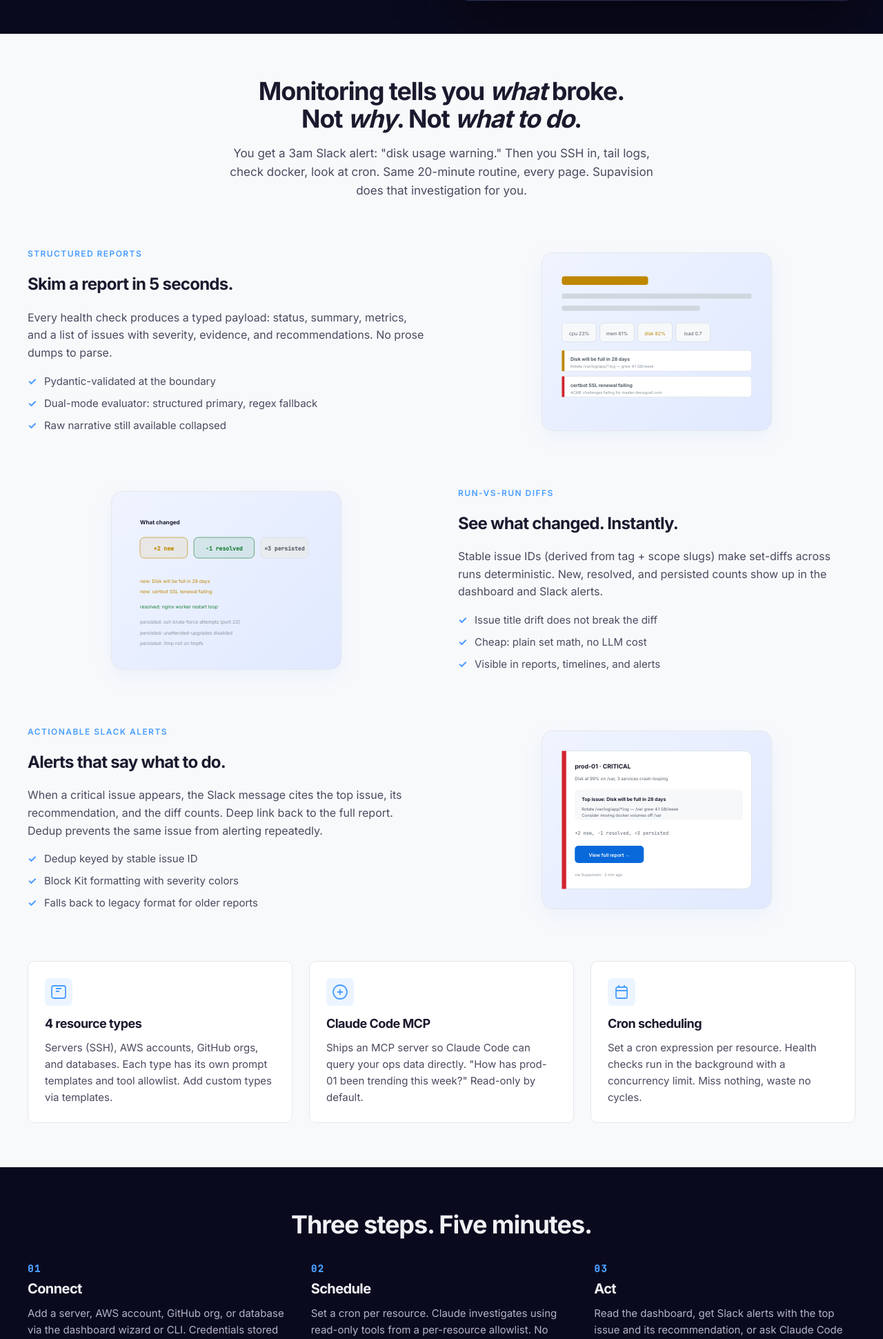
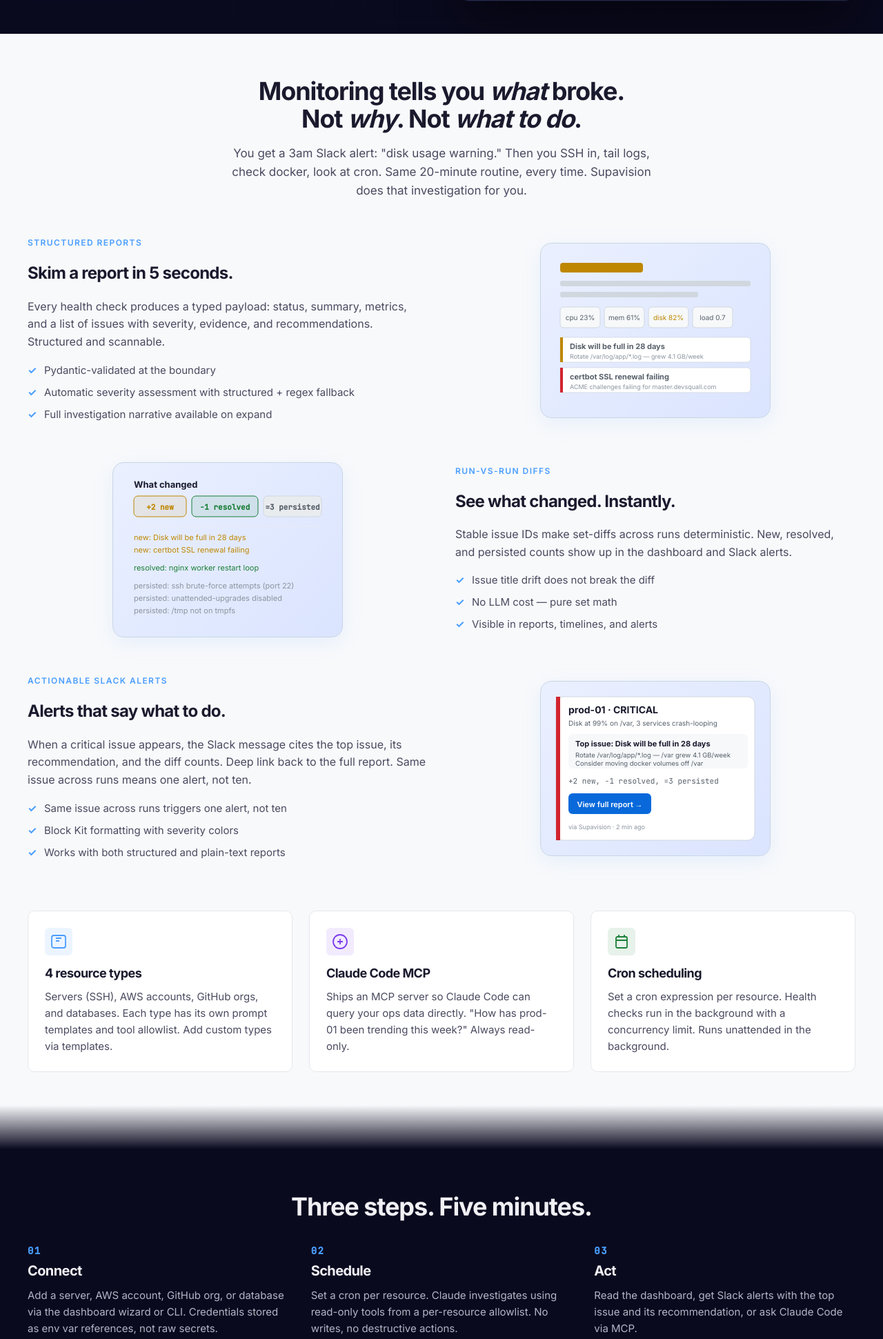
Before and after one commit to devsquall/supavision, a FastAPI app: page /landing in a window 1280 px wide. Shown: the part 568-2509 px from the top of the page at 69% size. Run offline with FastAPI, Linux system fonts and the light colour scheme.

Commit message:
fix: landing page rework — tighter layout, honest copy, fixed SVGs
Restructured from 9 sections to 7. Removed overclaims ("Built for
real production", "755 tests", "$0 API cost", "senior SRE").
Fixed SVG viewBox sizing (content was rendering too small/too large).
Tightened typography (hero 56px max, sections 36px max), reduced
section padding, added light-to-dark gradient divider, security
panel treatment, and icon color variants on capability cards.
Replaced jargon with clear language throughout.

Co-Authored-By: Claude Opus 4.6 (1M context) <noreply@anthropic.com>

```diff
--- a/src/supavision/web/static/landing.css
+++ b/src/supavision/web/static/landing.css
@@ -280,8 +280,8 @@ h1, h2, h3, h4 { margin: 0; letter-spacing: -0.03em; font-weight: 700; }
 
 .lp-feature {
   display: grid; grid-template-columns: 1fr 1fr;
-  gap: var(--lp-sp-12); align-items: center;
-  margin-bottom: var(--lp-sp-16);
+  gap: var(--lp-sp-10); align-items: center;
+  margin-bottom: var(--lp-sp-12);
 }
 .lp-feature:last-child { margin-bottom: 0; }
 .lp-feature--reverse .lp-feature-visual { order: -1; }
@@ -309,12 +309,12 @@ h1, h2, h3, h4 { margin: 0; letter-spacing: -0.03em; font-weight: 700; }
   aspect-ratio: 4 / 3;
   max-width: 480px;
   margin-inline: auto;
-  background: linear-gradient(135deg, #f0f4ff, #e0e9ff);
-  border: 1px solid var(--lp-border-light);
+  background: linear-gradient(135deg, #eaf0ff, #dbe4ff);
+  border: 1px solid #c8d6e5;
   border-radius: var(--lp-radius-lg);
   padding: var(--lp-sp-4);
   display: flex; align-items: center; justify-content: center;
-  box-shadow: 0 8px 30px rgba(74, 158, 255, 0.08);
+  box-shadow: 0 8px 30px rgba(74, 158, 255, 0.10);
 }
 
 /* ── Compact cards (3-up grid) ───────────────────────────────── */
@@ -339,6 +339,8 @@ h1, h2, h3, h4 { margin: 0; letter-spacing: -0.03em; font-weight: 700; }
   padding: 8px; border-radius: var(--lp-radius-sm);
   background: rgba(74, 158, 255, 0.1); color: var(--lp-accent);
 }
+.lp-card-icon--purple { background: rgba(124, 58, 237, 0.1); color: #7c3aed; }
+.lp-card-icon--green { background: rgba(26, 127, 55, 0.1); color: #1a7f37; }
 .lp-card h3 {
   font-size: 18px; margin-bottom: var(--lp-sp-2);
   color: var(--lp-text-dark);
@@ -422,6 +424,28 @@ h1, h2, h3, h4 { margin: 0; letter-spacing: -0.03em; font-weight: 700; }
 }
 .lp-security strong { color: var(--lp-text); font-weight: 600; }
 
+.lp-security-panel {
+  background: rgba(255, 255, 255, 0.03);
+  border: 1px solid var(--lp-border-dark);
+  border-radius: var(--lp-radius-lg);
+  padding: var(--lp-sp-6) var(--lp-sp-8) var(--lp-sp-5);
+  max-width: 900px;
+  margin: 0 auto;
+}
+
+/* ── Light→dark gradient divider ─────────────────────────────── */
+
+.lp-divider-fade {
+  height: 64px;
+  background: linear-gradient(to bottom, var(--lp-bg-light) 0%, var(--lp-bg) 100%);
+}
+
+/* ── Tighter spacing for bottom sections ─────────────────────── */
+
+#security.lp-section { padding-top: var(--lp-sp-12); padding-bottom: var(--lp-sp-12); }
+#security .lp-container--narrow { margin-bottom: var(--lp-sp-8); }
+#security + .lp-section { padding-top: var(--lp-sp-8); padding-bottom: var(--lp-sp-12); }
+
 /* ── Footer ──────────────────────────────────────────────────── */
 
 .lp-footer {
--- a/src/supavision/web/templates/landing.html
+++ b/src/supavision/web/templates/landing.html
@@ -95,52 +95,48 @@
     </div>
   </section>
 
-  <!-- ── PROBLEM ─────────────────────────────────────────────── -->
-  <section class="lp-section lp-section--light">
-    <div class="lp-container lp-container--narrow" style="text-align:center">
+  <!-- ── FEATURES (detailed with visuals) ────────────────────── -->
+  <section id="features" class="lp-section lp-section--light">
+    <div class="lp-container lp-container--narrow" style="text-align:center; margin-bottom:var(--lp-sp-12)">
       <h2 class="lp-section-title lp-reveal">Monitoring tells you <em>what</em> broke.<br>Not <em>why</em>. Not <em>what to do</em>.</h2>
-      <p class="lp-section-sub lp-reveal" style="margin:0 auto">You get a 3am Slack alert: "disk usage warning." Then you SSH in, tail logs, check docker, look at cron. Same 20-minute routine, every page. Supavision does that investigation for you.</p>
+      <p class="lp-section-sub lp-reveal" style="margin:0 auto">You get a 3am Slack alert: "disk usage warning." Then you SSH in, tail logs, check docker, look at cron. Same 20-minute routine, every time. Supavision does that investigation for you.</p>
     </div>
-  </section>
-
-  <!-- ── FEATURES (detailed with visuals) ────────────────────── -->
-  <section id="features" class="lp-section lp-section--light" style="padding-top:0">
     <div class="lp-container">
       <!-- Feature 1: Structured reports -->
       <div class="lp-feature lp-reveal">
         <div>
           <span class="lp-eyebrow">Structured reports</span>
           <h3>Skim a report in 5 seconds.</h3>
-          <p>Every health check produces a typed payload: status, summary, metrics, and a list of issues with severity, evidence, and recommendations. No prose dumps to parse.</p>
+          <p>Every health check produces a typed payload: status, summary, metrics, and a list of issues with severity, evidence, and recommendations. Structured and scannable.</p>
           <ul class="lp-feature-list">
             <li>Pydantic-validated at the boundary</li>
-            <li>Dual-mode evaluator: structured primary, regex fallback</li>
-            <li>Raw narrative still available collapsed</li>
+            <li>Automatic severity assessment with structured + regex fallback</li>
+            <li>Full investigation narrative available on expand</li>
           </ul>
         </div>
         <div class="lp-feature-visual">
-          <svg viewBox="0 0 480 360" width="100%" aria-hidden="true">
-            <rect x="20" y="28" width="200" height="20" rx="6" fill="#bf8700"/>
-            <rect x="20" y="68" width="440" height="12" rx="4" fill="#d0d7de"/>
-            <rect x="20" y="96" width="320" height="12" rx="4" fill="#d0d7de"/>
+          <svg viewBox="0 0 300 220" width="100%" aria-hidden="true">
+            <rect x="12" y="12" width="120" height="14" rx="4" fill="#bf8700"/>
+            <rect x="12" y="38" width="276" height="8" rx="3" fill="#d0d7de"/>
+            <rect x="12" y="54" width="200" height="8" rx="3" fill="#d0d7de"/>
             <g>
-              <rect x="20" y="136" width="80" height="44" rx="8" fill="#f6f8fa" stroke="#d0d7de"/>
-              <text x="60" y="164" font-family="Inter" font-size="11" fill="#57606a" text-anchor="middle">cpu 23%</text>
-              <rect x="108" y="136" width="80" height="44" rx="8" fill="#f6f8fa" stroke="#d0d7de"/>
-              <text x="148" y="164" font-family="Inter" font-size="11" fill="#57606a" text-anchor="middle">mem 61%</text>
-              <rect x="196" y="136" width="80" height="44" rx="8" fill="#f6f8fa" stroke="#d0d7de"/>
-              <text x="236" y="164" font-family="Inter" font-size="11" fill="#bf8700" text-anchor="middle">disk 82%</text>
-              <rect x="284" y="136" width="80" height="44" rx="8" fill="#f6f8fa" stroke="#d0d7de"/>
-              <text x="324" y="164" font-family="Inter" font-size="11" fill="#57606a" text-anchor="middle">load 0.7</text>
+              <rect x="12" y="76" width="58" height="30" rx="5" fill="#f6f8fa" stroke="#d0d7de"/>
+              <text x="41" y="95" font-family="Inter" font-size="10" fill="#57606a" text-anchor="middle">cpu 23%</text>
+              <rect x="76" y="76" width="58" height="30" rx="5" fill="#f6f8fa" stroke="#d0d7de"/>
+              <text x="105" y="95" font-family="Inter" font-size="10" fill="#57606a" text-anchor="middle">mem 61%</text>
+              <rect x="140" y="76" width="58" height="30" rx="5" fill="#f6f8fa" stroke="#d0d7de"/>
+              <text x="169" y="95" font-family="Inter" font-size="10" fill="#bf8700" text-anchor="middle">disk 82%</text>
+              <rect x="204" y="76" width="58" height="30" rx="5" fill="#f6f8fa" stroke="#d0d7de"/>
+              <text x="233" y="95" font-family="Inter" font-size="10" fill="#57606a" text-anchor="middle">load 0.7</text>
             </g>
-            <rect x="20" y="200" width="440" height="48" rx="8" fill="#fff" stroke="#d0d7de" stroke-width="0.8"/>
-            <rect x="20" y="200" width="6" height="48" fill="#bf8700"/>
-            <text x="40" y="224" font-family="Inter" font-weight="700" font-size="11" fill="#57606a">Disk will be full in 28 days</text>
-            <text x="40" y="240" font-family="Inter" font-size="9" fill="#8b949e">Rotate /var/log/app/*.log — grew 4.1 GB/week</text>
-            <rect x="20" y="260" width="440" height="48" rx="8" fill="#fff" stroke="#d0d7de" stroke-width="0.8"/>
-            <rect x="20" y="260" width="6" height="48" fill="#d1242f"/>
-            <text x="40" y="284" font-family="Inter" font-weight="700" font-size="11" fill="#57606a">certbot SSL renewal failing</text>
-            <text x="40" y="300" font-family="Inter" font-size="9" fill="#8b949e">ACME challenges failing for master.devsquall.com</text>
+            <rect x="12" y="120" width="276" height="36" rx="5" fill="#fff" stroke="#d0d7de" stroke-width="0.8"/>
+            <rect x="12" y="120" width="4" height="36" fill="#bf8700"/>
+            <text x="26" y="137" font-family="Inter" font-weight="700" font-size="11" fill="#57606a">Disk will be full in 28 days</text>
+            <text x="26" y="151" font-family="Inter" font-size="9" fill="#8b949e">Rotate /var/log/app/*.log — grew 4.1 GB/week</text>
+            <rect x="12" y="164" width="276" height="36" rx="5" fill="#fff" stroke="#d0d7de" stroke-width="0.8"/>
+            <rect x="12" y="164" width="4" height="36" fill="#d1242f"/>
+            <text x="26" y="181" font-family="Inter" font-weight="700" font-size="11" fill="#57606a">certbot SSL renewal failing</text>
+            <text x="26" y="195" font-family="Inter" font-size="9" fill="#8b949e">ACME challenges failing for master.devsquall.com</text>
           </svg>
         </div>
       </div>
@@ -150,35 +146,35 @@
         <div>
           <span class="lp-eyebrow">Run-vs-run diffs</span>
           <h3>See what changed. Instantly.</h3>
-          <p>Stable issue IDs (derived from tag + scope slugs) make set-diffs across runs deterministic. New, resolved, and persisted counts show up in the dashboard and Slack alerts.</p>
+          <p>Stable issue IDs make set-diffs across runs deterministic. New, resolved, and persisted counts show up in the dashboard and Slack alerts.</p>
           <ul class="lp-feature-list">
             <li>Issue title drift does not break the diff</li>
-            <li>Cheap: plain set math, no LLM cost</li>
+            <li>No LLM cost — pure set math</li>
             <li>Visible in reports, timelines, and alerts</li>
           </ul>
         </div>
         <div class="lp-feature-visual">
-          <svg viewBox="0 0 480 360" width="100%" aria-hidden="true">
-            <text x="40" y="50" font-family="Inter" font-weight="700" font-size="13" fill="#1a1a2e">What changed</text>
-            <g transform="translate(40 80)">
-              <rect x="0" y="0" width="110" height="48" rx="10" fill="#bf87001a" stroke="#bf8700" stroke-width="1"/>
-              <text x="55" y="30" font-family="JetBrains Mono" font-size="13" font-weight="700" fill="#bf8700" text-anchor="middle">+2 new</text>
+          <svg viewBox="0 0 300 220" width="100%" aria-hidden="true">
+            <text x="14" y="20" font-family="Inter" font-weight="700" font-size="13" fill="#1a1a2e">What changed</text>
+            <g transform="translate(14 32)">
+              <rect x="0" y="0" width="76" height="30" rx="6" fill="#bf87001a" stroke="#bf8700" stroke-width="1"/>
+              <text x="38" y="20" font-family="JetBrains Mono" font-size="11" font-weight="700" fill="#bf8700" text-anchor="middle">+2 new</text>
             </g>
-            <g transform="translate(165 80)">
-              <rect x="0" y="0" width="140" height="48" rx="10" fill="#1a7f371a" stroke="#1a7f37" stroke-width="1"/>
-              <text x="70" y="30" font-family="JetBrains Mono" font-size="13" font-weight="700" fill="#1a7f37" text-anchor="middle">−1 resolved</text>
+            <g transform="translate(98 32)">
+              <rect x="0" y="0" width="96" height="30" rx="6" fill="#1a7f371a" stroke="#1a7f37" stroke-width="1"/>
+              <text x="48" y="20" font-family="JetBrains Mono" font-size="11" font-weight="700" fill="#1a7f37" text-anchor="middle">−1 resolved</text>
             </g>
-            <g transform="translate(320 80)">
-              <rect x="0" y="0" width="110" height="48" rx="10" fill="#e9ecef" stroke="#d0d7de" stroke-width="1"/>
-              <text x="55" y="30" font-family="JetBrains Mono" font-size="13" font-weight="700" fill="#57606a" text-anchor="middle">=3 persisted</text>
+            <g transform="translate(202 32)">
+              <rect x="0" y="0" width="84" height="30" rx="6" fill="#e9ecef" stroke="#d0d7de" stroke-width="1"/>
+              <text x="42" y="20" font-family="JetBrains Mono" font-size="11" font-weight="700" fill="#57606a" text-anchor="middle">=3 persisted</text>
             </g>
-            <line x1="40" y1="155" x2="440" y2="155" stroke="#e9ecef" stroke-width="1"/>
-            <text x="40" y="185" font-family="Inter" font-size="11" fill="#bf8700">new: Disk will be full in 28 days</text>
-            <text x="40" y="210" font-family="Inter" font-size="11" fill="#bf8700">new: certbot SSL renewal failing</text>
-            <text x="40" y="245" font-family="Inter" font-size="11" fill="#1a7f37">resolved: nginx worker restart loop</text>
-            <text x="40" y="280" font-family="Inter" font-size="11" fill="#8b949e">persisted: ssh brute-force attempts (port 22)</text>
-            <text x="40" y="305" font-family="Inter" font-size="11" fill="#8b949e">persisted: unattended-upgrades disabled</text>
-            <text x="40" y="330" font-family="Inter" font-size="11" fill="#8b949e">persisted: /tmp not on tmpfs</text>
+            <line x1="14" y1="76" x2="286" y2="76" stroke="#e9ecef" stroke-width="1"/>
+            <text x="14" y="96" font-family="Inter" font-size="11" fill="#bf8700">new: Disk will be full in 28 days</text>
+            <text x="14" y="114" font-family="Inter" font-size="11" fill="#bf8700">new: certbot SSL renewal failing</text>
+            <text x="14" y="140" font-family="Inter" font-size="11" fill="#1a7f37">resolved: nginx worker restart loop</text>
+            <text x="14" y="166" font-family="Inter" font-size="11" fill="#8b949e">persisted: ssh brute-force attempts (port 22)</text>
+            <text x="14" y="184" font-family="Inter" font-size="11" fill="#8b949e">persisted: unattended-upgrades disabled</text>
+            <text x="14" y="202" font-family="Inter" font-size="11" fill="#8b949e">persisted: /tmp not on tmpfs</text>
           </svg>
         </div>
       </div>
@@ -188,27 +184,27 @@
         <div>
           <span class="lp-eyebrow">Actionable Slack alerts</span>
           <h3>Alerts that say what to do.</h3>
-          <p>When a critical issue appears, the Slack message cites the top issue, its recommendation, and the diff counts. Deep link back to the full report. Dedup prevents the same issue from alerting repeatedly.</p>
+          <p>When a critical issue appears, the Slack message cites the top issue, its recommendation, and the diff counts. Deep link back to the full report. Same issue across runs means one alert, not ten.</p>
           <ul class="lp-feature-list">
-            <li>Dedup keyed by stable issue ID</li>
+            <li>Same issue across runs triggers one alert, not ten</li>
             <li>Block Kit formatting with severity colors</li>
-            <li>Falls back to legacy format for older reports</li>
+            <li>Works with both structured and plain-text reports</li>
           </ul>
         </div>
         <div class="lp-feature-visual">
-          <svg viewBox="0 0 480 360" width="100%" aria-hidden="true">
-            <rect x="20" y="20" width="440" height="320" rx="16" fill="#fff" stroke="#d0d7de"/>
-            <rect x="20" y="20" width="10" height="320" rx="4 0 0 4" fill="#d1242f"/>
-            <text x="50" y="60" font-family="Inter" font-weight="700" font-size="14" fill="#1a1a2e">prod-01 · CRITICAL</text>
-            <text x="50" y="88" font-family="Inter" font-size="10" fill="#57606a">Disk at 99% on /var, 3 services crash-looping</text>
-            <rect x="50" y="110" width="390" height="70" rx="8" fill="#f6f8fa"/>
-            <text x="66" y="136" font-family="Inter" font-weight="700" font-size="11" fill="#1a1a2e">Top issue: Disk will be full in 28 days</text>
-            <text x="66" y="158" font-family="Inter" font-size="9.5" fill="#57606a">Rotate /var/log/app/*.log — /var grew 4.1 GB/week</text>
-            <text x="66" y="173" font-family="Inter" font-size="9.5" fill="#57606a">Consider moving docker volumes off /var</text>
-            <text x="50" y="215" font-family="JetBrains Mono" font-size="11" fill="#57606a">+2 new, −1 resolved, =3 persisted</text>
-            <rect x="50" y="240" width="160" height="40" rx="8" fill="#0969da"/>
-            <text x="130" y="265" font-family="Inter" font-size="11" font-weight="600" fill="#fff" text-anchor="middle">View full report →</text>
-            <text x="50" y="310" font-family="Inter" font-size="9" fill="#8b949e">via Supavision · 2 min ago</text>
+          <svg viewBox="0 0 300 220" width="100%" aria-hidden="true">
+            <rect x="6" y="6" width="288" height="208" rx="10" fill="#fff" stroke="#d0d7de"/>
+            <rect x="6" y="6" width="6" height="208" rx="3 0 0 3" fill="#d1242f"/>
+            <text x="24" y="30" font-family="Inter" font-weight="700" font-size="14" fill="#1a1a2e">prod-01 · CRITICAL</text>
+            <text x="24" y="48" font-family="Inter" font-size="10" fill="#57606a">Disk at 99% on /var, 3 services crash-looping</text>
+            <rect x="24" y="60" width="260" height="50" rx="6" fill="#f6f8fa"/>
+            <text x="34" y="78" font-family="Inter" font-weight="700" font-size="11" fill="#1a1a2e">Top issue: Disk will be full in 28 days</text>
+            <text x="34" y="94" font-family="Inter" font-size="9.5" fill="#57606a">Rotate /var/log/app/*.log — /var grew 4.1 GB/week</text>
+            <text x="34" y="106" font-family="Inter" font-size="9.5" fill="#57606a">Consider moving docker volumes off /var</text>
+            <text x="24" y="132" font-family="JetBrains Mono" font-size="11" fill="#57606a">+2 new, −1 resolved, =3 persisted</text>
+            <rect x="24" y="146" width="120" height="30" rx="6" fill="#0969da"/>
+            <text x="84" y="166" font-family="Inter" font-size="11" font-weight="600" fill="#fff" text-anchor="middle">View full report →</text>
+            <text x="24" y="198" font-family="Inter" font-size="9" fill="#8b949e">via Supavision · 2 min ago</text>
           </svg>
         </div>
       </div>
@@ -216,7 +212,7 @@
   </section>
 
   <!-- ── MORE CAPABILITIES (compact cards) ───────────────────── -->
-  <section class="lp-section lp-section--light" style="padding-top:0">
+  <section class="lp-section lp-section--light" style="padding-top:0; padding-bottom:var(--lp-sp-12)">
     <div class="lp-container">
       <div class="lp-cards-grid lp-reveal">
         <div class="lp-card">
@@ -227,22 +223,24 @@
           <p>Servers (SSH), AWS accounts, GitHub orgs, and databases. Each type has its own prompt templates and tool allowlist. Add custom types via templates.</p>
         </div>
         <div class="lp-card">
-          <div class="lp-card-icon">
+          <div class="lp-card-icon lp-card-icon--purple">
             <svg viewBox="0 0 24 24" width="24" height="24" fill="none" stroke="currentColor" stroke-width="1.8"><circle cx="12" cy="12" r="10"/><path d="M8 12h8M12 8v8"/></svg>
           </div>
           <h3>Claude Code MCP</h3>
-          <p>Ships an MCP server so Claude Code can query your ops data directly. "How has prod-01 been trending this week?" Read-only by default.</p>
+          <p>Ships an MCP server so Claude Code can query your ops data directly. "How has prod-01 been trending this week?" Always read-only.</p>
         </div>
         <div class="lp-card">
-          <div class="lp-card-icon">
+          <div class="lp-card-icon lp-card-icon--green">
             <svg viewBox="0 0 24 24" width="24" height="24" fill="none" stroke="currentColor" stroke-width="1.8"><rect x="4" y="5" width="16" height="16" rx="2"/><path d="M8 2v4M16 2v4M4 10h16"/></svg>
           </div>
           <h3>Cron scheduling</h3>
-          <p>Set a cron expression per resource. Health checks run in the background with a concurrency limit. Miss nothing, waste no cycles.</p>
+          <p>Set a cron expression per resource. Health checks run in the background with a concurrency limit. Runs unattended in the background.</p>
         </div>
       </div>
     </div>
   </section>
+
+  <div class="lp-divider-fade" aria-hidden="true"></div>
 
   <!-- ── HOW IT WORKS ────────────────────────────────────────── -->
   <section id="how" class="lp-section">
@@ -291,22 +289,24 @@
       <p class="lp-section-sub lp-reveal" style="margin:0 auto">The agent runs from a curated allowlist of ~70 read-only commands. No shell chaining, no SQL writes, no destructive operations. Everything is auditable.</p>
     </div>
     <div class="lp-container">
-      <ul class="lp-security lp-reveal">
+      <div class="lp-security-panel lp-reveal">
+        <ul class="lp-security">
           <li><strong>RBAC built in.</strong> Admin and viewer roles. Per-endpoint enforcement on every mutation route.</li>
           <li><strong>CSRF tokens on every form.</strong> Double-submit cookie pattern, validated per request.</li>
           <li><strong>SSRF prevention.</strong> Webhook URLs validated against private network ranges before DNS resolution.</li>
           <li><strong>Credential isolation.</strong> Secrets stored as env var references, never as raw values in the database.</li>
-        <li><strong>SQLite WAL mode.</strong> Concurrent-safe, zero external dependencies. No database to misconfigure.</li>
+          <li><strong>SQLite WAL mode.</strong> Concurrent-safe, zero external dependencies. No external database required.</li>
           <li><strong>Open source, MIT.</strong> Read the code. Audit the allowlist. Fork it.</li>
         </ul>
+      </div>
     </div>
   </section>
 
   <!-- ── FINAL CTA ──────────────────────────────────────────── -->
   <section class="lp-section" style="text-align:center">
     <div class="lp-container lp-container--narrow">
-      <h2 class="lp-section-title lp-reveal">Try it against a throwaway VM first.</h2>
-      <p class="lp-section-sub lp-reveal" style="margin:0 auto var(--lp-sp-6)">Open source. MIT licensed. Feedback and PRs welcome.</p>
+      <h2 class="lp-section-title lp-reveal">Get started in five minutes.</h2>
+      <p class="lp-section-sub lp-reveal" style="margin:0 auto var(--lp-sp-6)">Install from PyPI, create an admin user, and connect your first resource.</p>
       <div class="lp-reveal">
         <a href="https://github.com/devsquall/supavision" class="lp-btn lp-btn--primary">View on GitHub &rarr;</a>
         <a href="https://pypi.org/project/supavision/" class="lp-btn lp-btn--ghost" style="margin-left:var(--lp-sp-3)">View on PyPI</a>
@@ -321,7 +321,7 @@
     <div class="lp-footer-inner">
       <div>
         <span class="lp-logo" style="font-size:16px"><span class="lp-logo-accent">S</span>upavision</span>
-        <span style="margin-left:var(--lp-sp-3); color:var(--lp-text-dim); font-size:13px">Built with Claude</span>
+        <span style="margin-left:var(--lp-sp-3); color:var(--lp-text-dim); font-size:13px">v0.4.1 · Built with Claude</span>
       </div>
       <div class="lp-footer-links">
         <a href="#features">Features</a>
```
Lines whose indentation alone changed are shown as unchanged.
